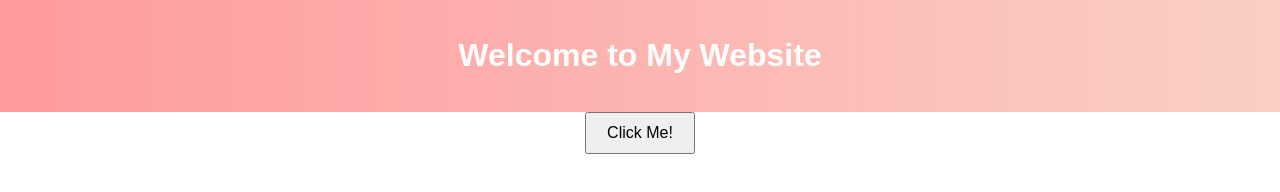
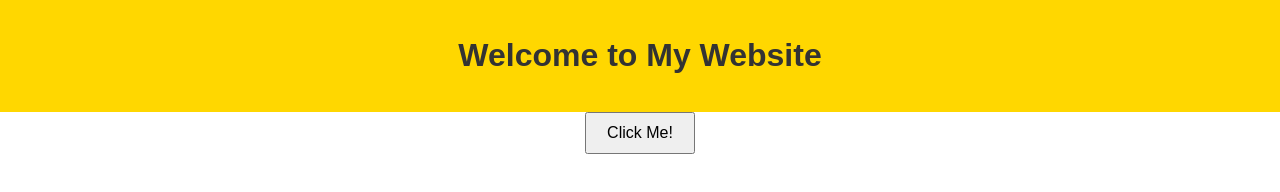
Before and after one commit to TXWang98/personal_website, a plain HTML site: page index.html in a window 1280 px wide. Drawn offline with Linux system fonts and the light colour scheme.

Commit message:
third try

```diff
--- a/style.css
+++ b/style.css
@@ -6,8 +6,8 @@ body {
   }
 
   header {
-    background: linear-gradient(90deg, #ff9a9e, #fad0c4); /* 渐变粉色到淡紫色 */
-    color: white;
+    background-color: #FFD700; /* 金黄色 */
+    color: #333333; /* 深灰色字体 */
     padding: 1em 0;
   }
 
```
